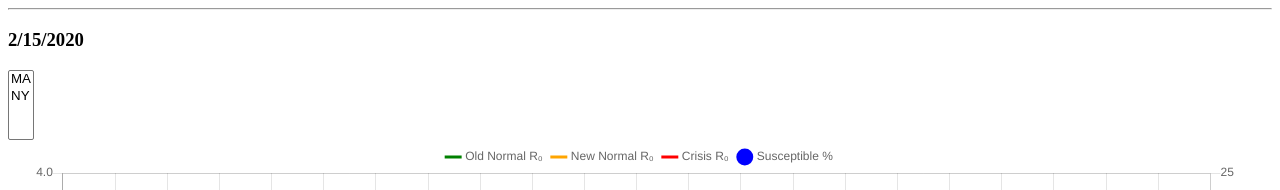
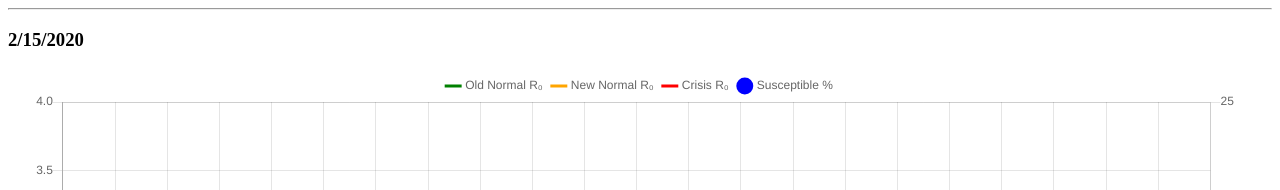
Before and after one commit to jcandell2023/corona-model, a Svelte app: page / in a window 1280 px wide. Shown: the part 727-917 px from the top of the page. Built offline with nearby package versions, Linux system fonts and the light colour scheme; the HTML template or start-up script is replaced by a standard one.

Commit message:
Small fix to graph

```diff
--- a/src/components/Graph.svelte
+++ b/src/components/Graph.svelte
@@ -74,16 +74,11 @@
 </script>
 
 <style>
-
 </style>
 
 <div id="graph" class="py-3">
   <div class="container">
     <h3 class="text-center">{date.toLocaleDateString()}</h3>
-    <select name="states" id="stateSelect" multiple>
-      <option value="ma">MA</option>
-      <option value="ny">NY</option>
-    </select>
     <Plot
       parsed
       circleData={plotData[day][0]}
```
Also changed, not shown: 2 other files (tests, documents, lock files or other folders).
